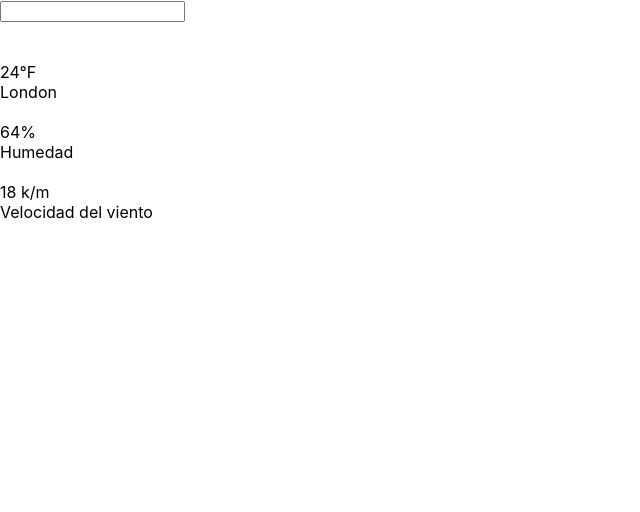
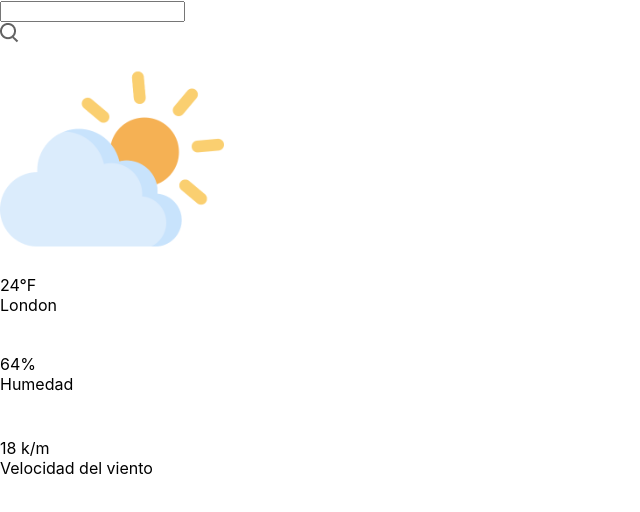
Before and after one commit to 3DWARDRG/App-Rick-And-Morty, a React (Create React App) app in the folder 02_openweather/: page / in a window 1280 px wide. Shown: the top 512 px of the page, without its empty margins (0-640 px from the left). Built offline with nearby package versions, Linux system fonts and the light colour scheme.

Commit message:
importamos las imagenes

```diff
--- a/02_openweather/src/Components/WeatherApp/WeaterApp.jsx
+++ b/02_openweather/src/Components/WeatherApp/WeaterApp.jsx
@@ -1,5 +1,9 @@
 import React from 'react'
 import './style.css'
+import search_icon from '../Assets/search.png'
+import wicon from '../Assets/cloud.png'
+import humidity_icon from '../Assets/humidity.png'
+import wind_icon from '../Assets/wind.png'
 
 
 function WeaterApp() {
@@ -15,12 +19,12 @@ function WeaterApp() {
             <div className="top-bar">
                 <input type="text" />
                 <div className="search-icon">
-                    <img src="" alt="" />
+                    <img src={search_icon} alt="search_icon" />
                 </div>
             </div>
 
             <div className="weather-images">
-                <img src="" alt="" />
+                <img className="icon" src={wicon} alt="cloud_icon" />
             </div>
 
 
@@ -29,7 +33,7 @@ function WeaterApp() {
             <div className="data-container">
 
                 <div className="element">
-                    <img src="" alt="" />
+                    <img className="icon" src={humidity_icon} alt="humidity_icon" />
                     <div className="data">
                         <div className="humidity-percent">64%</div>
                         <div className="text">Humedad</div>
@@ -37,7 +41,7 @@ function WeaterApp() {
                 </div>
 
                 <div className="element">
-                <img src="" alt="" />
+                <img  className="icon" src={wind_icon} alt="wind_icon" />
                     <div className="data">
                         <div className="wind-velocity">18 k/m</div>
                         <div className="text">Velocidad del viento</div>
```
